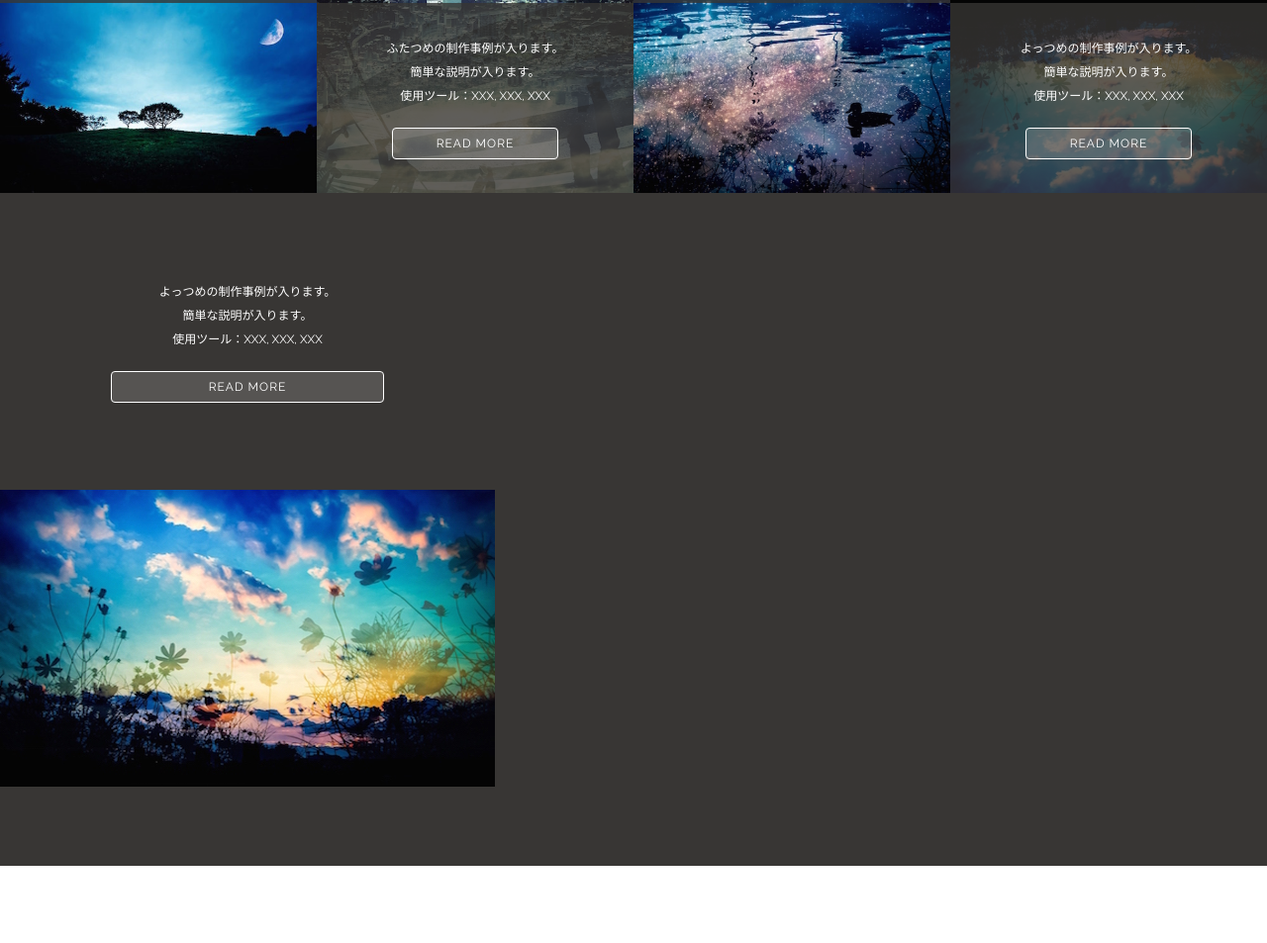
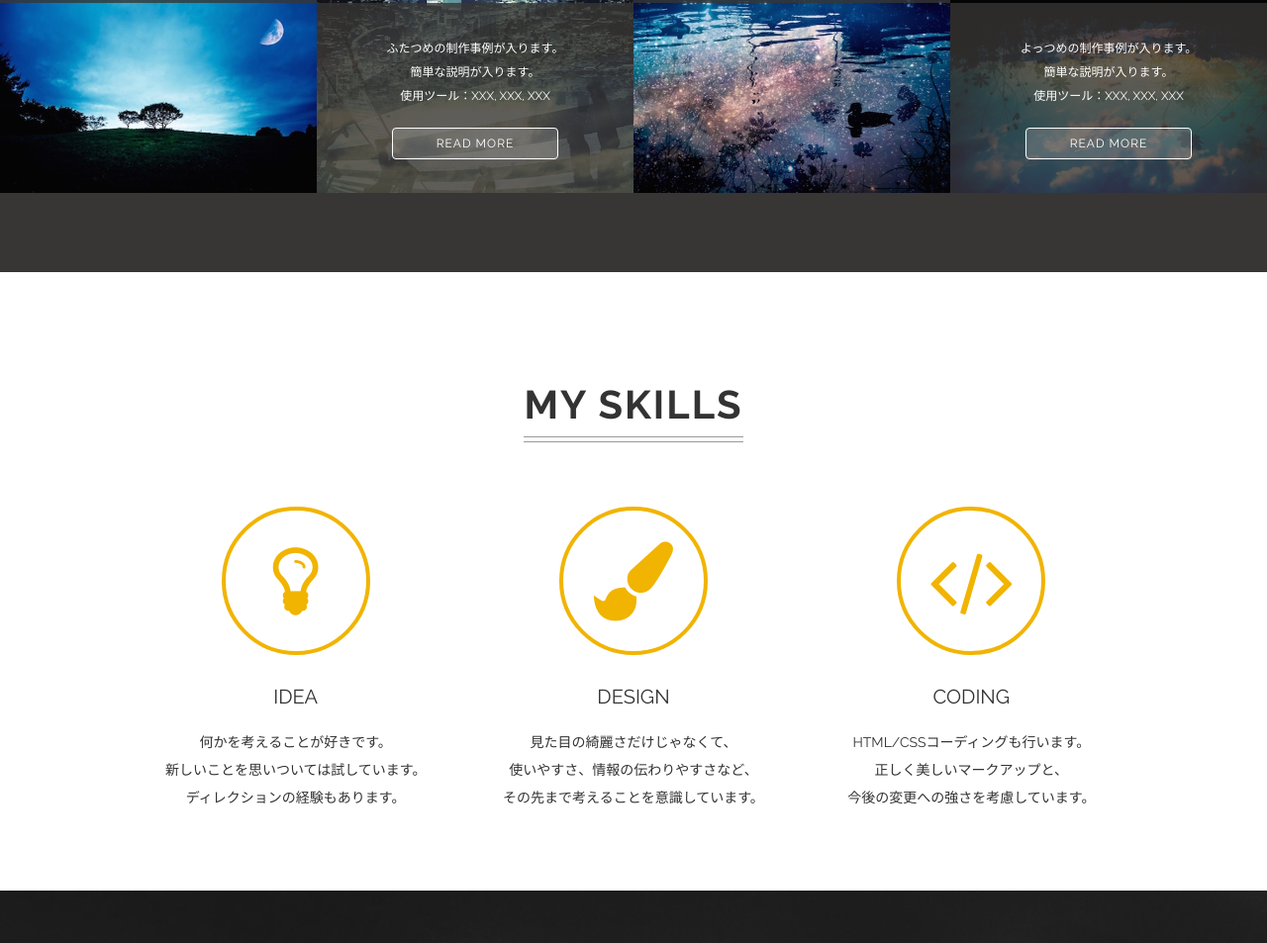
Before and after one commit to kazu1107/singlepage-layout, a plain HTML site: page index.html in a window 1280 px wide. Shown: the part 1281-2234 px from the top of the page at 99% size. Drawn offline with Linux system fonts and the light colour scheme.

Commit message:
fix index.html

```diff
--- a/index.html
+++ b/index.html
@@ -89,19 +89,6 @@
         </div>
       </div>
     </div>
-    <div class="work-box">
-      <img class="work-image" src="images/sky.jpg" alt="制作事例4">
-      <div class="work-description">
-        <div class="work-description-inner">
-          <p class="work-text">
-            よっつめの制作事例が入ります。<br>
-            簡単な説明が入ります。<br>
-            使用ツール：XXX, XXX, XXX<br>
-            <a href="#" class="button button-ghost">READ MORE</a>
-          </p>
-        </div>
-      </div>
-    </div>
   </section>
   <section class="skills">
     <h2 class="heading">MY SKILLS</h2>
```
